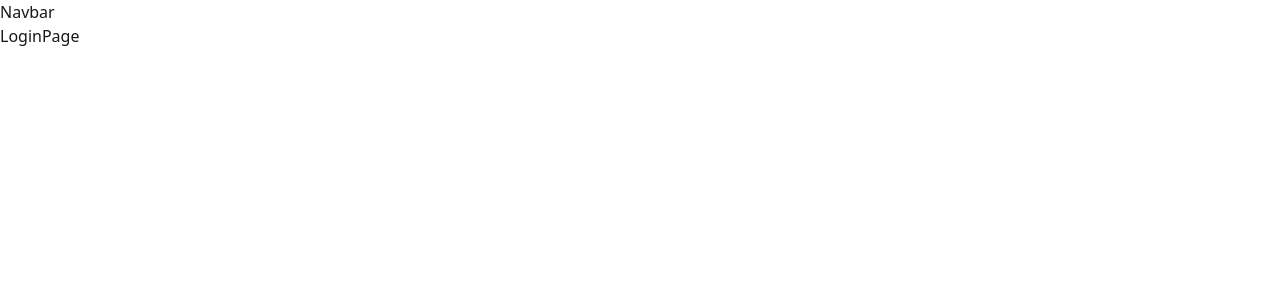
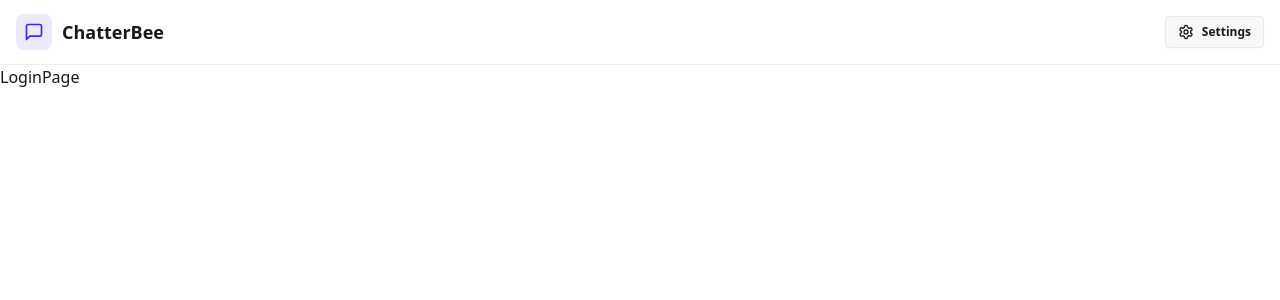
Before and after one commit to shrey-s12/frontend-chatterbee, a React (Vite) app: page /login in a window 1280 px wide. Shown: the top 300 px of the page. Built offline with nearby package versions, Linux system fonts and the light colour scheme; no server answers.

Commit message:
Create a Navbar

```diff
--- a/src/components/Navbar.jsx
+++ b/src/components/Navbar.jsx
@@ -1,8 +1,48 @@
 import React from 'react'
+import useAuthStore from '../store/useAuthStore'
+import { Link } from 'react-router-dom'
+import { LogOut, MessageSquare, Settings, User } from 'lucide-react'
 
 const Navbar = () => {
+  const { logout, authUser } = useAuthStore();
   return (
-    <div>Navbar</div>
+    <header className='bg-base-100 border-b border-base-300 fixed-w-full top-0 z-40 backdrop-blur-lg'>
+      <div className='container mx-auto px-4 h-16'>
+        <div className='flex items-center justify-between h-full'>
+          <div className='flex items-center gap-8'>
+            <Link to='/' className='flex items-center gap-2.5 hover:opacity-80 transition-all'>
+              <div className='w-9 h-9 rounded-lg bg-primary/10 flex items-center justify-center'>
+                <MessageSquare className='w-5 h-5 text-primary' />
+              </div>
+              <h1 className='text-lg font-bold'>ChatterBee</h1>
+            </Link>
+          </div>
+
+          <div className='flex items-center gap-2'>
+            <Link to='/settings' className='btn btn-sm gap-2 transition-colors'>
+              <Settings className='w-4 h-4' />
+              <span className='hidden sm:inline'>Settings</span>
+            </Link>
+
+            {authUser && (
+              <>
+                <Link to='/profile' className='btn btn-sm gap-2 transition-colors'>
+                  <User className='size-5' />
+                  <span className='hidden sm:inline'>Profile</span>
+                </Link>
+
+                <button className='flex gap-2 items-center'
+                  onClick={logout}
+                >
+                  <LogOut className='size-5' />
+                  <span className='hidden sm:inline'>Logout</span>
+                </button>
+              </>
+            )}
+          </div>
+        </div>
+      </div>
+    </header>
   )
 }
 
```
